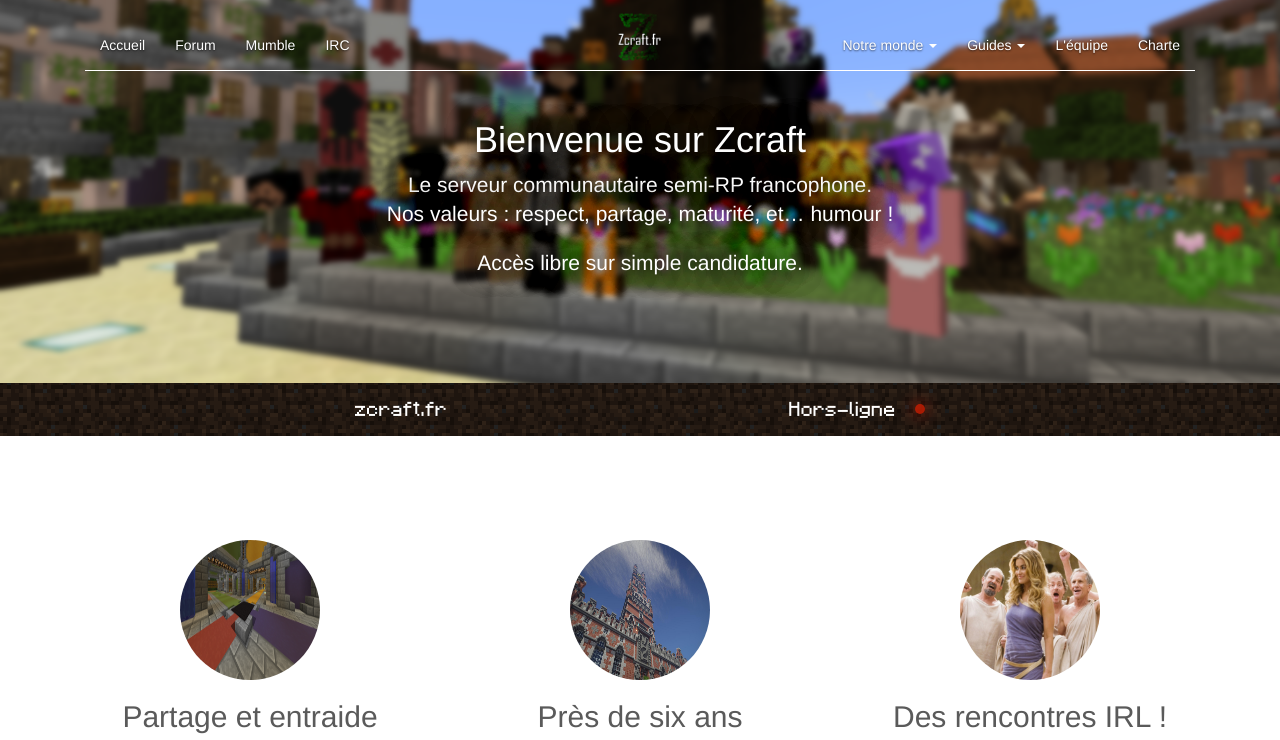
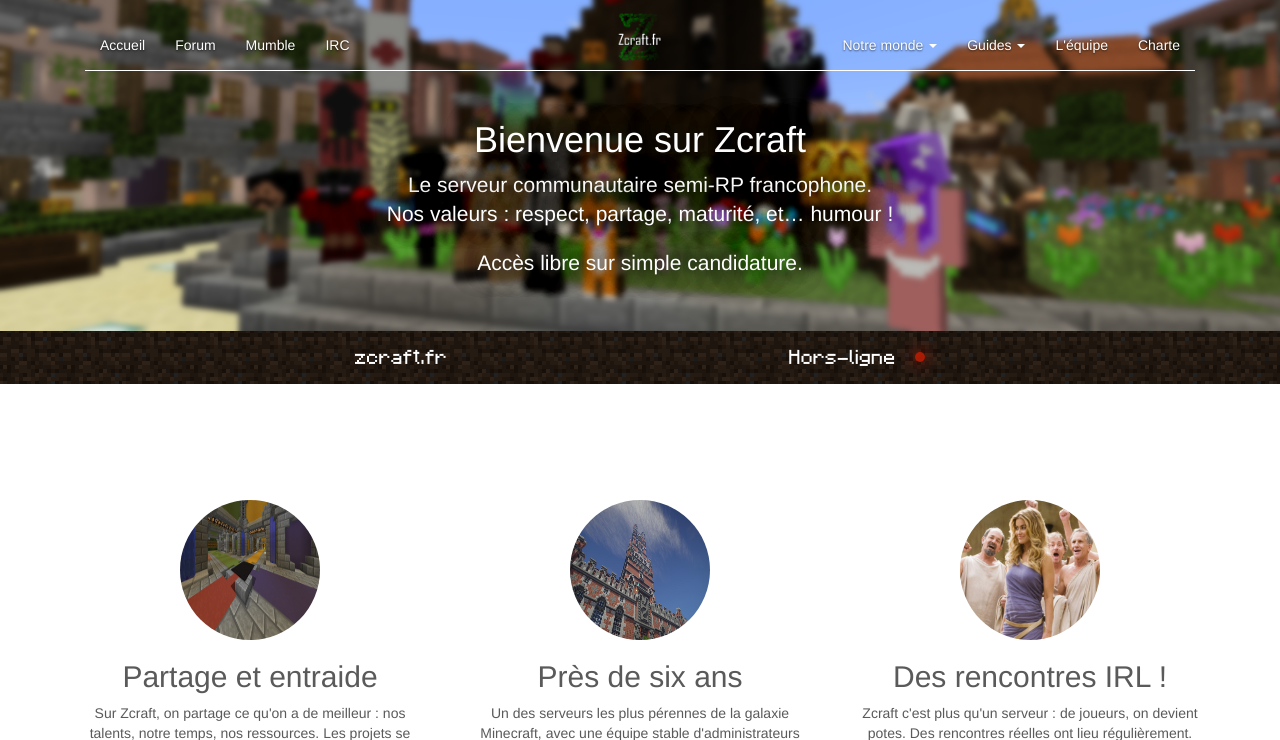
Before and after one commit to zDevelopers/zcraft-site-theme, a PHP site: page / in a window 1280 px wide. Shown: the top 740 px of the page. Run offline with PHP 8.4, Linux system fonts and the light colour scheme.

Commit message:
En-tête plus compacte

```diff
--- a/css/zcraft.css
+++ b/css/zcraft.css
@@ -125,7 +125,7 @@ ul.navbar-nav > li:hover > ul > li > a:hover {
 -------------------------------------------------- */
 
 .homepage-header {
-    height: 480px;
+    height: 440px;
     margin-bottom: 60px;
 }
 
@@ -211,7 +211,7 @@ ul.navbar-nav > li:hover > ul > li > a:hover {
 }
 
 .homepage-online {
-    margin-top: 65px;
+    margin-top: 13px;
 }
 
 .homepage-online .minecraft-dirt-large-area {
```
